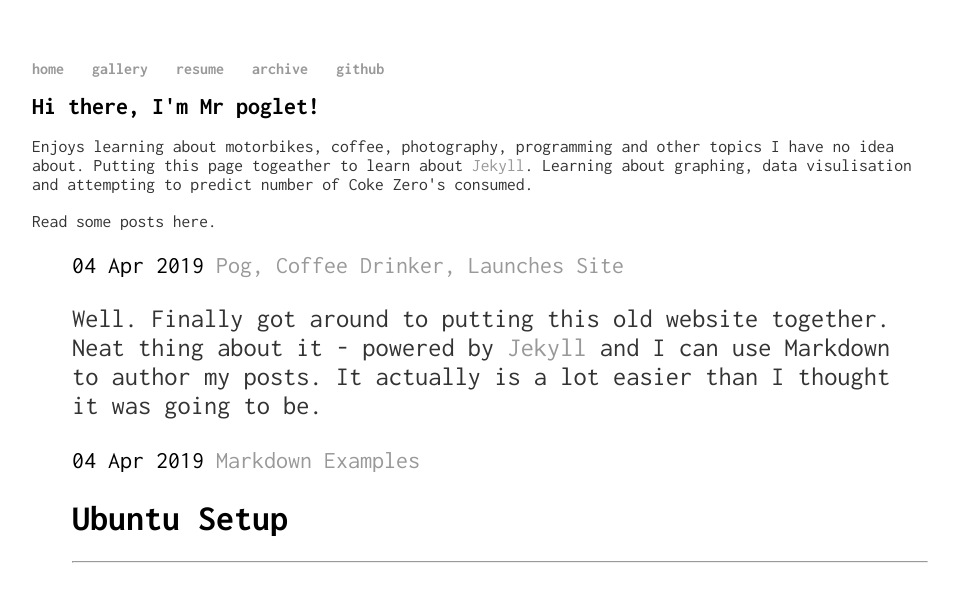
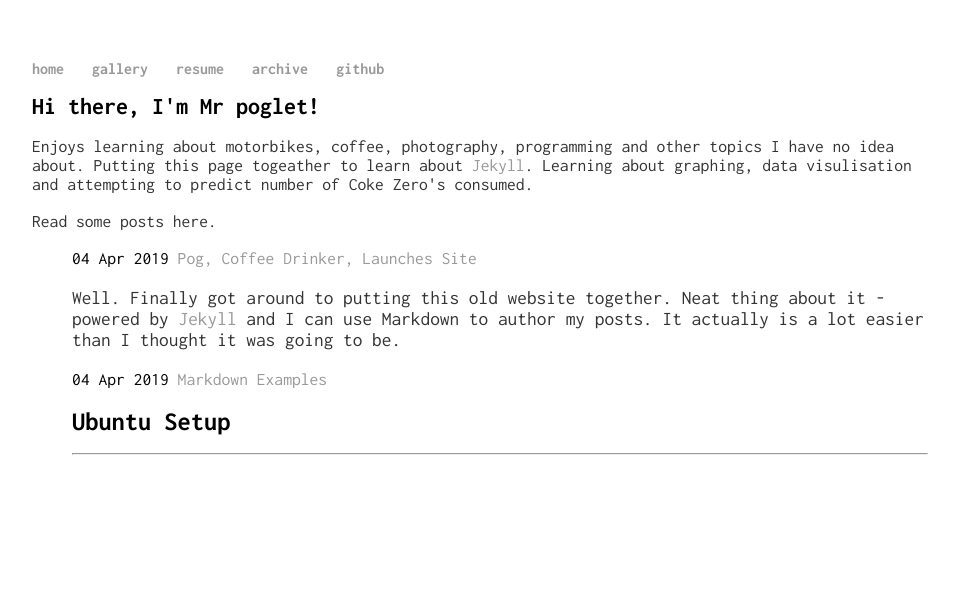
Before and after one commit to poglet/poglet.github.io, a Jekyll site: the page built from index.html, in a window 1280 px wide. Shown: the top 602 px of the page, without its empty margins (160-1119 px from the left). Built offline with Jekyll 4.4.1, drawn with Linux system fonts in a browser that asks for light colours.

Commit message:
Update main.css

```diff
--- a/css/main.css
+++ b/css/main.css
@@ -41,8 +41,8 @@ footer {
 */
 
 ul.posts {
-    margin: 20px auto 40px;
-    font-size: 1.5em;
+    margin: 15px auto 40px;
+    font-size: 1.1em;
 }
 
 ul.posts li {
```
